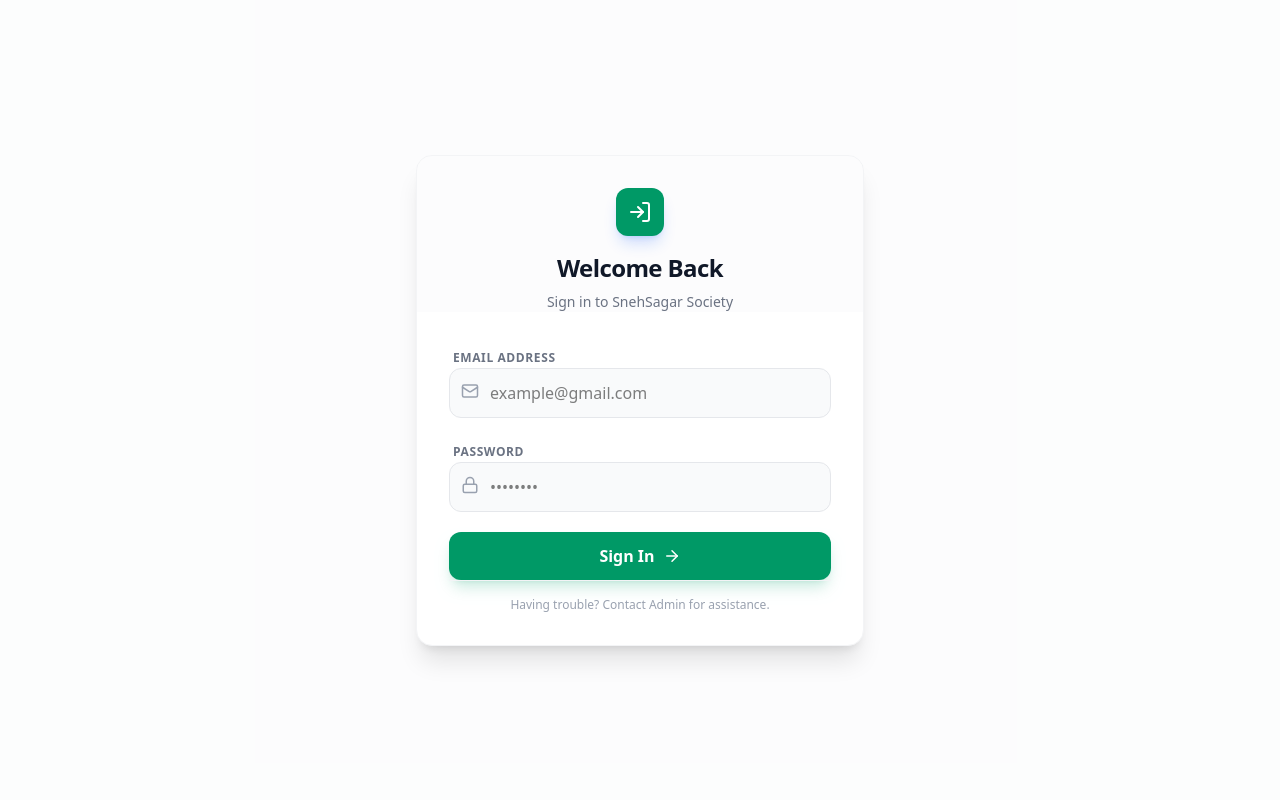
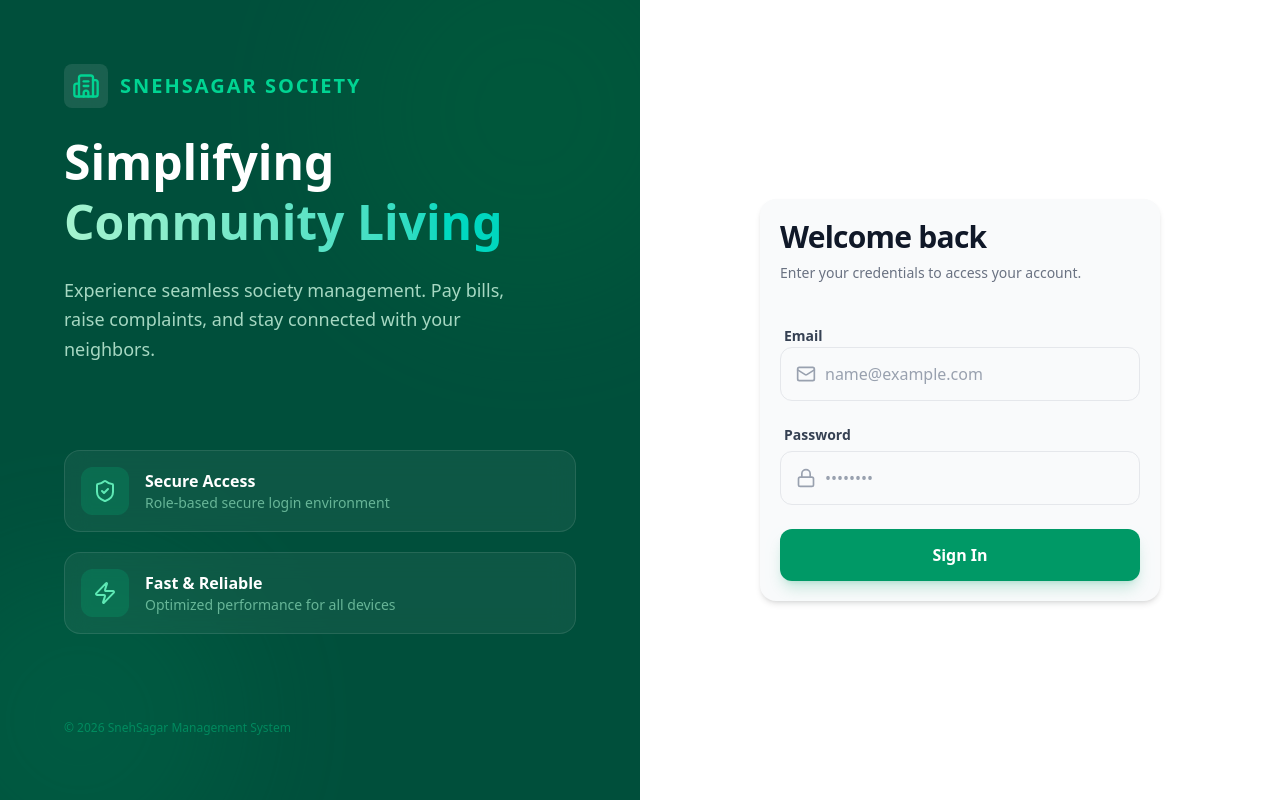
Before and after one commit to codedbymithlesh/maintenance-billing-system, a React (Vite) app in the folder frontend/: page / in a window 1280 px wide. Built offline with nearby package versions, Linux system fonts and the light colour scheme.

Commit message:
UI Update

```diff
--- a/frontend/src/pages/Login.jsx
+++ b/frontend/src/pages/Login.jsx
@@ -1,18 +1,22 @@
 import React, { useState, useContext, useEffect } from 'react';
-import { useNavigate, Link } from 'react-router-dom';
+import { useNavigate } from 'react-router-dom';
 import { AuthContext } from '../context/AuthContext';
 import {
-  LogIn,
   AlertCircle,
   Mail,
   Lock,
-  ArrowRight
+  ShieldCheck,
+  Zap,
+  Loader2,
+  Building2
 } from 'lucide-react';
 
 const Login = () => {
   const [email, setEmail] = useState('');
   const [password, setPassword] = useState('');
   const [error, setError] = useState('');
+  const [isLoading, setIsLoading] = useState(false);
+
   const { login, user } = useContext(AuthContext);
   const navigate = useNavigate();
 
@@ -24,83 +28,159 @@
 
   const handleSubmit = async (e) => {
     e.preventDefault();
+    setError('');
+    setIsLoading(true);
+
     try {
       const userData = await login(email, password);
       navigate(userData.role === 'admin' ? '/admin' : '/resident');
     } catch (err) {
-      setError(err.response?.data?.message || 'Login failed');
+      setError(err.response?.data?.message || 'Invalid credentials. Please try again.');
+    } finally {
+      setIsLoading(false);
     }
   };
 
   return (
-    <div className="min-h-screen flex items-center justify-center bg-gray-50/50 p-4">
-      <div className="max-w-md w-full bg-white rounded-2xl shadow-xl border border-gray-100 overflow-hidden">
+    <div className="min-h-screen flex bg-gray-50 text-gray-900 font-sans selection:bg-emerald-100">
 
-        {/* Header Section */}
-        <div className="bg-gray-50/50 p-8 pb-0 text-center">
-          <div className="inline-flex items-center justify-center h-12 w-12 rounded-xl bg-emerald-600 text-white mb-4 shadow-lg shadow-blue-600/20">
-            <LogIn size={24} />
+      {/* LEFT SIDE: Branding & Info */}
+      <div className="hidden lg:flex w-1/2 bg-emerald-900 relative overflow-hidden flex-col justify-between p-16 text-white">
+        {/* Animated Background Elements */}
+        <div className="absolute inset-0 bg-[radial-gradient(circle_at_top_right,_var(--tw-gradient-stops))] from-emerald-800 via-emerald-900 to-gray-900 opacity-90"></div>
+        <div className="absolute top-0 right-0 -mr-20 -mt-20 w-96 h-96 bg-emerald-500 rounded-full mix-blend-overlay filter blur-3xl opacity-20 animate-pulse"></div>
+        <div className="absolute bottom-0 left-0 -ml-20 -mb-20 w-80 h-80 bg-teal-400 rounded-full mix-blend-overlay filter blur-3xl opacity-20 animate-pulse delay-1000"></div>
+
+        {/* Brand Header */}
+        <div className="relative z-10 animate-fade-in-down">
+          <div className="flex items-center gap-3 text-emerald-400 mb-6">
+            <div className="p-2 bg-white/10 rounded-lg backdrop-blur-sm">
+              <Building2 size={28} />
+            </div>
+            <span className="text-xl font-bold tracking-widest uppercase">SnehSagar Society</span>
           </div>
-          <h2 className="text-2xl font-bold text-gray-900 tracking-tight">Welcome Back</h2>
-          <p className="text-gray-500 mt-2 text-sm">Sign in to SnehSagar Society</p>
+
+          <h1 className="text-5xl font-extrabold leading-tight mb-6">
+            Simplifying <br/>
+            <span className="text-transparent bg-clip-text bg-gradient-to-r from-emerald-200 to-teal-400">
+              Community Living
+            </span>
+          </h1>
+          <p className="text-emerald-100/80 text-lg max-w-md leading-relaxed font-light">
+            Experience seamless society management. Pay bills, raise complaints, and stay connected with your neighbors.
+          </p>
         </div>
 
-        <div className="p-8">
+        {/* Feature Cards */}
+        <div className="relative z-10 grid gap-5 animate-fade-in-up delay-200">
+          <div className="flex items-center gap-4 bg-white/5 p-4 rounded-2xl border border-white/10 backdrop-blur-md hover:bg-white/10 transition-colors cursor-default">
+            <div className="p-3 bg-emerald-500/20 rounded-xl text-emerald-300">
+              <ShieldCheck size={24} />
+            </div>
+            <div>
+              <h3 className="font-semibold text-white">Secure Access</h3>
+              <p className="text-sm text-emerald-200/60">Role-based secure login environment</p>
+            </div>
+          </div>
+
+          <div className="flex items-center gap-4 bg-white/5 p-4 rounded-2xl border border-white/10 backdrop-blur-md hover:bg-white/10 transition-colors cursor-default">
+            <div className="p-3 bg-emerald-500/20 rounded-xl text-emerald-300">
+              <Zap size={24} />
+            </div>
+            <div>
+              <h3 className="font-semibold text-white">Fast & Reliable</h3>
+              <p className="text-sm text-emerald-200/60">Optimized performance for all devices</p>
+            </div>
+          </div>
+        </div>
+
+        <div className="relative z-10 text-xs text-emerald-500/50 font-medium">
+           &copy; {new Date().getFullYear()} SnehSagar Management System
+        </div>
+      </div>
+
+      {/* RIGHT SIDE: Login Form */}
+      <div className="w-full lg:w-1/2 flex items-center justify-center p-6 lg:p-12 bg-white">
+        <div className="max-w-[400px] w-full animate-fade-in p-5 rounded-2xl shadow-md bg-gray-50">
+
+          {/* Mobile Logo */}
+          <div className="lg:hidden flex justify-center mb-8">
+            <div className="inline-flex items-center justify-center h-14 w-14 rounded-2xl bg-gradient-to-tr from-emerald-600 to-teal-500 text-white shadow-lg shadow-emerald-500/30">
+              <Building2 size={28} />
+            </div>
+          </div>
+
+          <div className="mb-10">
+            <h2 className="text-3xl font-bold text-gray-900 mb-2 tracking-tight">Welcome back</h2>
+            <p className="text-gray-500 text-sm">Enter your credentials to access your account.</p>
+          </div>
+
           {error && (
-            <div className="mb-6 bg-red-50 border border-red-100 text-red-600 px-4 py-3 rounded-xl text-sm flex items-start gap-2">
+            <div className="mb-6 bg-red-50 border border-red-100 text-red-600 px-4 py-3 rounded-xl text-sm flex items-start gap-2 animate-pulse">
               <AlertCircle size={18} className="mt-0.5 shrink-0"/>
-              <span>{error}</span>
+              <span className="font-medium">{error}</span>
             </div>
           )}
 
-          <form onSubmit={handleSubmit} className="space-y-5">
-
-            {/* Email Input */}
-            <div className="space-y-1">
-              <label className="text-xs font-semibold text-gray-500 uppercase tracking-wider ml-1">Email Address</label>
+          <form onSubmit={handleSubmit} className="space-y-6">
+            <div className="space-y-1.5">
+              <label className="text-sm font-semibold text-gray-700 ml-1">Email</label>
               <div className="relative group">
-                <Mail className="absolute left-3 top-3.5 text-gray-400 group-focus-within:text-emerald-500 transition-colors" size={18} />
+                <div className="absolute inset-y-0 left-0 pl-4 flex items-center pointer-events-none">
+                  <Mail className="h-5 w-5 text-gray-400 group-focus-within:text-emerald-600 transition-colors" />
+                </div>
                 <input
                   type="email"
-                  placeholder='example@gmail.com'
+                  placeholder="name@example.com"
                   required
-                  className="w-full pl-10 pr-4 py-3 bg-gray-50 border border-gray-200 rounded-xl focus:outline-none focus:ring-2 focus:ring-emerald-500/20 focus:border-emerald-500 transition-all lowercase"
+                  className="block w-full pl-11 pr-4 py-3.5 bg-gray-50 border border-gray-200 rounded-xl text-gray-900 placeholder-gray-400 focus:outline-none focus:ring-2 focus:ring-emerald-500/20 focus:border-emerald-500 focus:bg-white transition-all duration-200"
                   value={email}
                   onChange={(e) => setEmail(e.target.value)}
                 />
               </div>
             </div>
 
-            {/* Password Input */}
-            <div className="space-y-1">
-              <label className="text-xs font-semibold text-gray-500 uppercase tracking-wider ml-1">Password</label>
+            <div className="space-y-1.5">
+              <div className="flex justify-between items-center ml-1">
+                <label className="text-sm font-semibold text-gray-700">Password</label>
+                {/* <a href="#" className="text-xs font-medium text-emerald-600 hover:text-emerald-700 transition-colors">Forgot password?</a> */}
+              </div>
               <div className="relative group">
-                <Lock className="absolute left-3 top-3.5 text-gray-400 group-focus-within:text-emerald-500 transition-colors" size={18} />
+                <div className="absolute inset-y-0 left-0 pl-4 flex items-center pointer-events-none">
+                  <Lock className="h-5 w-5 text-gray-400 group-focus-within:text-emerald-600 transition-colors" />
+                </div>
                 <input
                   type="password"
-                  placeholder='••••••••'
+                  placeholder="••••••••"
                   required
-                  className="w-full pl-10 pr-4 py-3 bg-gray-50 border border-gray-200 rounded-xl focus:outline-none focus:ring-2 focus:ring-emerald-500/20 focus:border-emerald-500 transition-all"
+                  className="block w-full pl-11 pr-4 py-3.5 bg-gray-50 border border-gray-200 rounded-xl text-gray-900 placeholder-gray-400 focus:outline-none focus:ring-2 focus:ring-emerald-500/20 focus:border-emerald-500 focus:bg-white transition-all duration-200"
                   value={password}
                   onChange={(e) => setPassword(e.target.value)}
                 />
               </div>
             </div>
 
+            {/* Remember Me removed from here */}
+
             <button
               type="submit"
-              className="w-full bg-emerald-600 text-white py-3 rounded-xl font-semibold hover:bg-emerald-700 shadow-lg shadow-emerald-600/20 flex items-center justify-center gap-2 transition-all active:scale-95"
+              disabled={isLoading}
+              className="w-full bg-emerald-600 text-white py-3.5 rounded-xl font-bold hover:bg-emerald-700 focus:ring-4 focus:ring-emerald-600/20 shadow-lg shadow-emerald-600/20 disabled:opacity-70 disabled:cursor-not-allowed flex items-center justify-center gap-2 transition-all duration-200 transform active:scale-[0.98]"
             >
-              Sign In <ArrowRight size={18} />
+              {isLoading ? (
+                <>
+                  <Loader2 size={20} className="animate-spin" />
+                  <span>Signing in...</span>
+                </>
+              ) : (
+                <>
+                  <span>Sign In</span>
+                </>
+              )}
             </button>
           </form>
 
-          {/* Footer Links */}
-            <div className="pt-4 border-t text-center border-gray-100">
-               <p className="text-xs text-gray-400">
-                  Having trouble? Contact Admin for assistance.
-               </p>
-            </div>
+
         </div>
       </div>
     </div>
--- a/frontend/src/pages/admin/ManageBills.jsx
+++ b/frontend/src/pages/admin/ManageBills.jsx
@@ -10,14 +10,14 @@
   User,
   IndianRupee,
   CheckCircle2,
-  Clock
+  Clock,
+  Loader2
 } from 'lucide-react';
 const API_URL = import.meta.env.VITE_API_URL;
 
 const ManageBills = () => {
   const { user } = useContext(AuthContext);
 
-  // Current Date Logic
   const currentDate = new Date();
   const currentMonth = currentDate.toLocaleString('default', { month: 'long' });
   const currentYear = currentDate.getFullYear();
@@ -26,7 +26,9 @@
   const [residents, setResidents] = useState([]);
   const [showModal, setShowModal] = useState(false);
 
-  // Form Data
+  // Fix: Button ke liye alag loading state banaya
+  const [isSubmitting, setIsSubmitting] = useState(false);
+
   const [formData, setFormData] = useState({
     residentId: '',
     amount: '',
@@ -44,6 +46,7 @@
 
   useEffect(() => {
     const loadData = async () => {
+      // Fix: Yaha se setIsLoading hata diya taki page load pe button effect na ho
       try {
         await Promise.all([fetchBills(), fetchResidents()]);
       } catch (error) {
@@ -65,15 +68,17 @@
 
   const handleSubmit = async (e) => {
     e.preventDefault();
+    setIsSubmitting(true); // Sirf form submit pe loading true hoga
     try {
       await axios.post(`${API_URL}/api/admin/bills`, formData, config);
       setShowModal(false);
       fetchBills();
-      // Reset form but keep month/year
       setFormData(prev => ({...prev, residentId: '', amount: '', dueDate: ''}));
     } catch (error) {
       console.error(error);
       alert("Failed to create bill");
+    } finally {
+      setIsSubmitting(false); // Request khatam hone pe loading band
     }
   };
 
@@ -81,7 +86,6 @@
     <div className="min-h-screen bg-gray-50/50 p-6 md:p-8">
       <div className="max-w-7xl mx-auto">
 
-        {/* Header Section */}
         <div className="flex flex-col md:flex-row justify-between items-start md:items-center mb-8 gap-4">
           <div>
             <h2 className="text-3xl font-bold text-gray-900 tracking-tight">Manage Bills</h2>
@@ -97,7 +101,6 @@
             </button>
         </div>
 
-        {/* Table Card */}
         <div className="bg-white rounded-2xl shadow-sm border border-gray-100 overflow-hidden">
           <div className="overflow-x-auto">
             <table className="w-full text-left border-collapse">
@@ -180,12 +183,10 @@
           </div>
         </div>
 
-        {/* Modal Overlay */}
         {showModal && (
           <div className="fixed inset-0 z-50 flex items-center justify-center p-4 bg-black/40 backdrop-blur-sm transition-all">
             <div className="bg-white rounded-2xl shadow-2xl w-full max-w-lg transform transition-all scale-100">
 
-              {/* Modal Header */}
               <div className="flex justify-between items-center p-6 border-b border-gray-100">
                 <h3 className="text-xl font-bold text-gray-800">Generate New Bill</h3>
                 <button
@@ -196,10 +197,8 @@
                 </button>
               </div>
 
-              {/* Modal Form */}
               <form onSubmit={handleSubmit} className="p-6 space-y-5">
 
-                {/* Resident Select */}
                 <div className="space-y-1.5">
                   <label className="text-sm font-medium text-gray-700 flex items-center gap-2">
                     <User size={16} className="text-emerald-500"/> Select Resident
@@ -210,7 +209,7 @@
                     value={formData.residentId}
                     onChange={(e) => setFormData({ ...formData, residentId: e.target.value })}
                   >
-                    <option value="" selected disabled>Choose a resident...</option>
+                    <option value="" disabled>Choose a resident...</option>
                     {residents.map((r) => (
                       <option key={r._id} value={r._id}>
                         {r.name} — Flat {r.flatNumber}
@@ -219,7 +218,6 @@
                   </select>
                 </div>
 
-                {/* Amount Input */}
                 <div className="space-y-1.5">
                   <label className="text-sm font-medium text-gray-700 flex items-center gap-2">
                     <IndianRupee size={16} className="text-emerald-500"/> Amount
@@ -234,7 +232,6 @@
                   />
                 </div>
 
-                {/* Month & Year Grid */}
                 <div className="grid grid-cols-2 gap-4">
                    <div className="space-y-1.5">
                     <label className="text-sm font-medium text-gray-700">Month</label>
@@ -262,7 +259,6 @@
                    </div>
                 </div>
 
-                {/* Due Date */}
                 <div className="space-y-1.5">
                   <label className="text-sm font-medium text-gray-700 flex items-center gap-2">
                     <Clock size={16} className="text-emerald-500"/> Due Date
@@ -276,13 +272,20 @@
                   />
                 </div>
 
-                {/* Buttons */}
                 <div className="flex gap-3 pt-4">
                   <button
+                    disabled={isSubmitting} // Use new state
                     type="submit"
-                    className="flex-1 px-4 py-3 bg-emerald-600 text-white rounded-xl hover:bg-emerald-700 font-medium shadow-lg shadow-emerald-600/20 transition-all"
+                    className="flex-1 px-4 py-3 bg-emerald-600 text-white rounded-xl hover:bg-emerald-700 font-medium shadow-lg shadow-emerald-600/20 transition-all flex justify-center items-center gap-2"
                   >
-                    Generate Bill
+                    {isSubmitting ? (
+                      <>
+                        <Loader2 size={20} className="animate-spin" />
+                        <span>Generating...</span>
+                      </>
+                    ) : (
+                      <span>Generate</span>
+                    )}
                   </button>
                 </div>
               </form>
```
